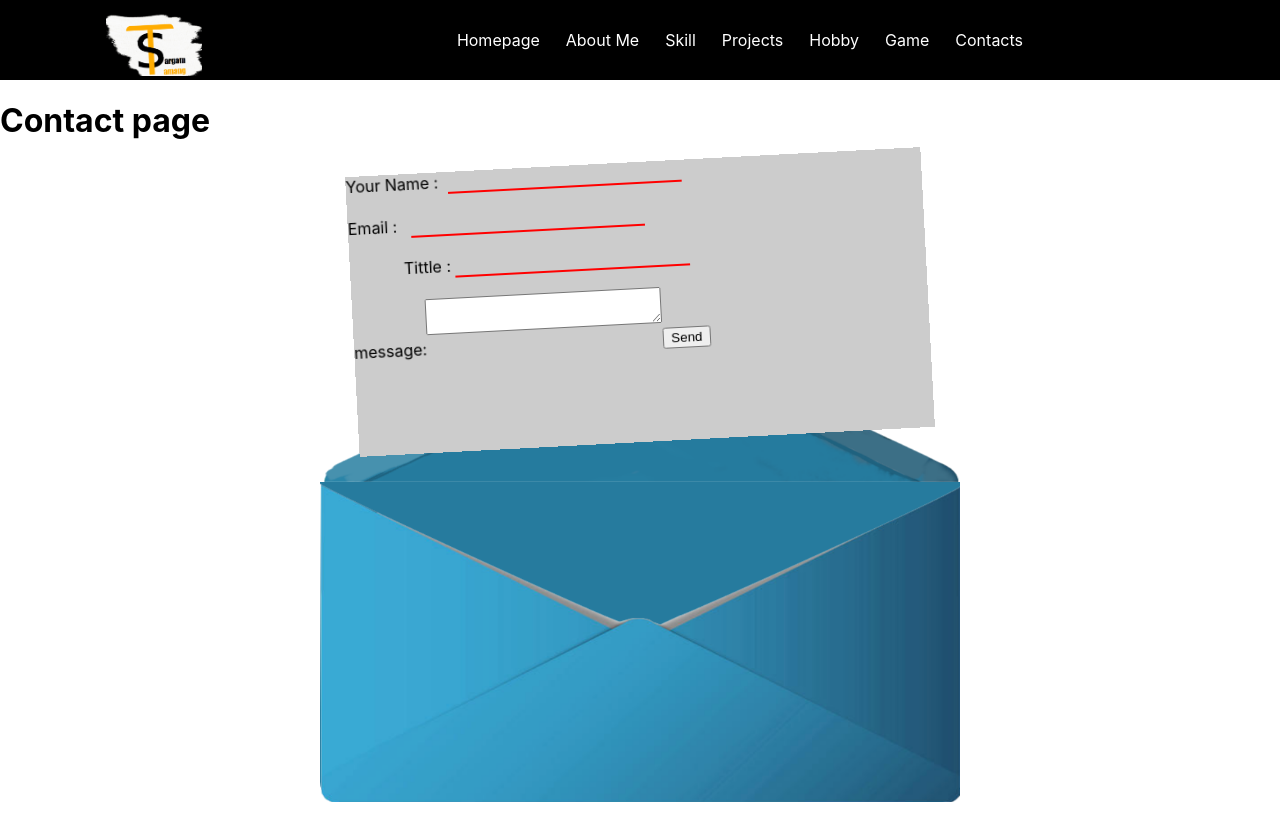
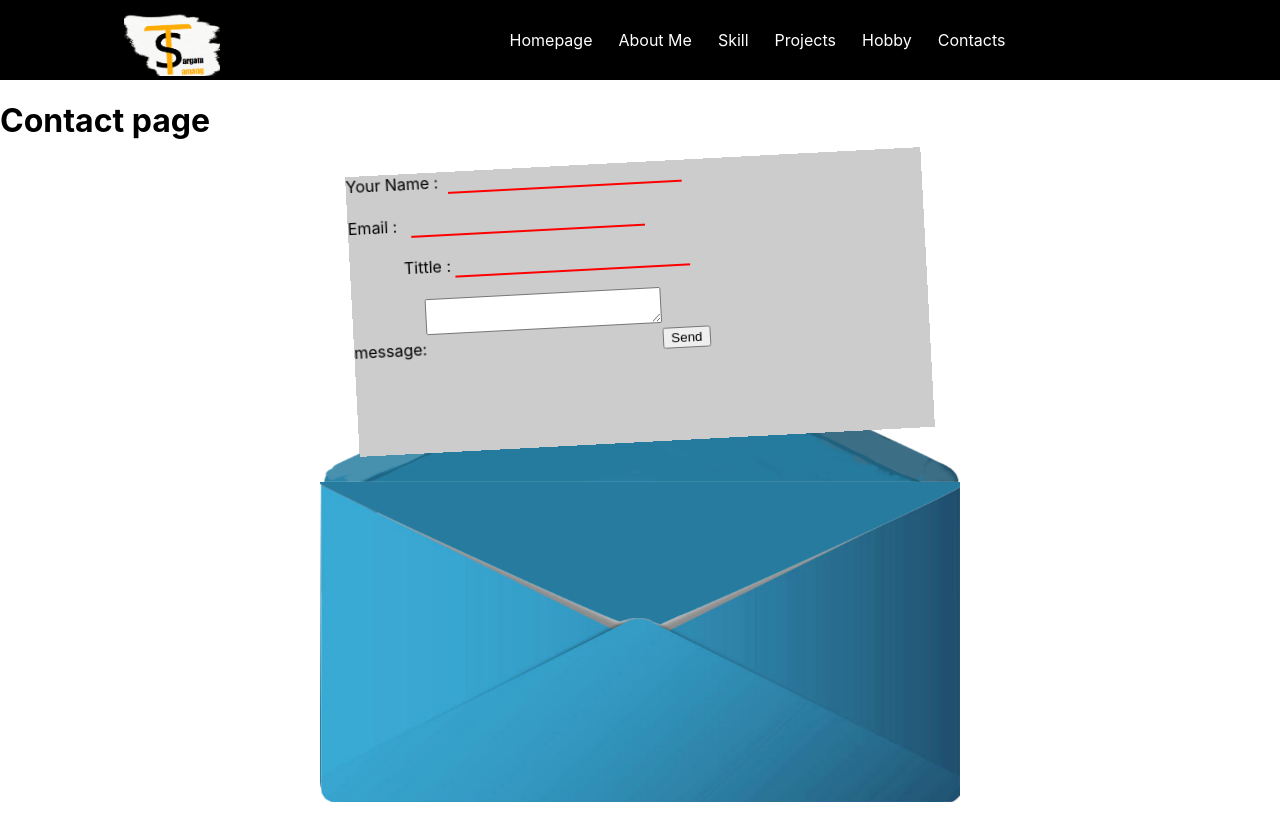
Before and after one commit to sargamtmg/PersonalSite, a React (Create React App) app: page /contact in a window 1280 px wide. Shown: the top 840 px of the page. Built offline with nearby package versions, Linux system fonts and the light colour scheme.

Commit message:
adding condition to exclude game for now

```diff
--- a/src/main-page.js
+++ b/src/main-page.js
@@ -11,12 +11,13 @@ import Game from './pages/Game';
 
 const MainPage = () => {
     const comp = useRef();
+    const gameInclude = false; //May be I will add it later
 
     return(
         <Router>
         <div className='main'>
             <div className='navChild stickyToTop'>
-                <Nav/>
+                <Nav gameInclude={gameInclude}/>
             </div>
             <Routes>
                 <Route path="/" element={<Homepage />} />
--- a/src/navigation.js
+++ b/src/navigation.js
@@ -1,7 +1,7 @@
 import React from "react";
 import { Link } from "react-router-dom";
 
-const Nav = () =>{
+const Nav = (props) =>{
     let items = ['About Me','Skill','Projects','Hobby','Game','Contact'];
     return(
         <div className="nav">
@@ -22,9 +22,11 @@ const Nav = () =>{
                 <li className="nav-li">
                     <Link to='/hobby' className="navList">Hobby</Link>
                 </li>
+                {props.gameInclude &&
                 <li className="nav-li">
                     <Link to='/game' className="navList">Game</Link>
                 </li>
+                }
                 <li className="nav-li">
                     <Link to='/Contact' className="navList">Contacts</Link>
                 </li>
--- a/src/pages/Game.js
+++ b/src/pages/Game.js
@@ -170,7 +170,7 @@ const Game = () => {
 
         //initialize coin point
         if(!window.localStorage.getItem('coin')){
-            window.localStorage.setIteam('coin',5000);
+            window.localStorage.setItem('coin',5000);
         }
         setCoin(localStorage.getItem('coin'));
         console.log('I am first effect');
```
